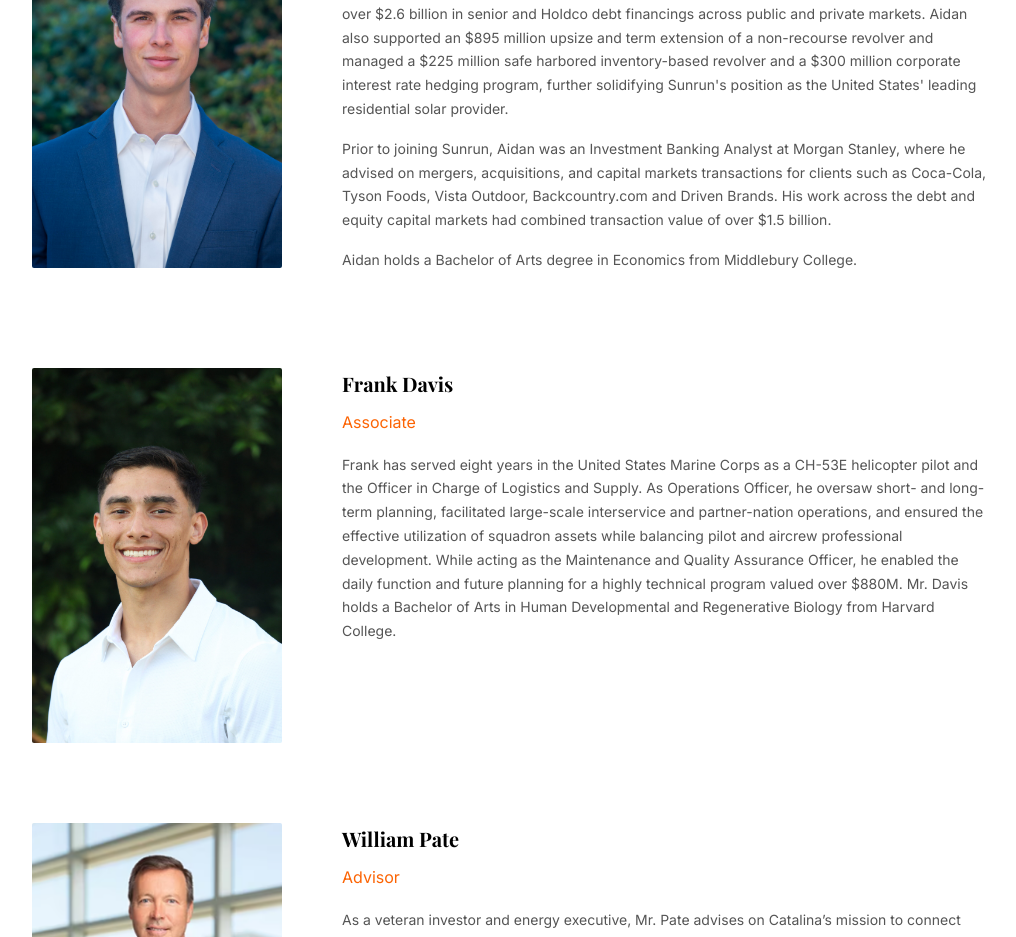
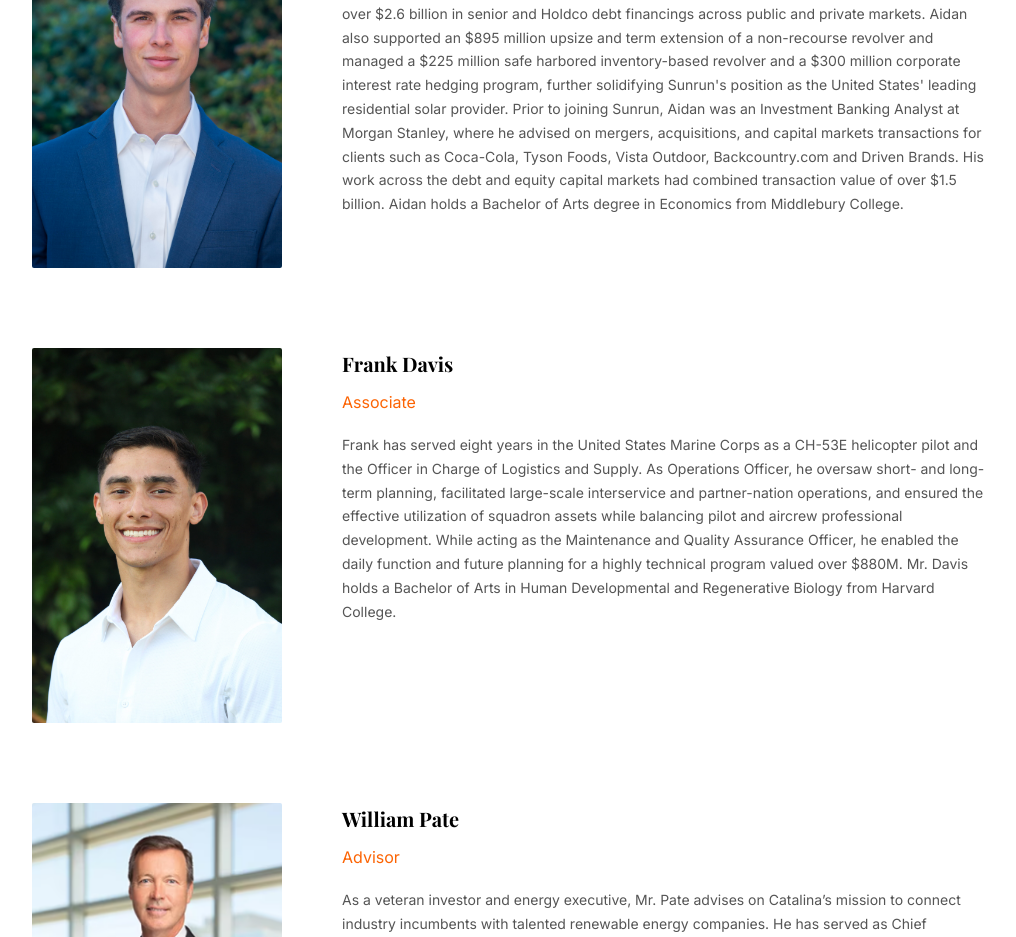
Before and after one commit to TangJessica/Renewable, a React (Vite) app: page /team in a window 1280 px wide. Shown: the part 1060-1997 px from the top of the page, without its empty margins (128-1144 px from the left). Built offline with nearby package versions, Linux system fonts and the light colour scheme; the HTML template or start-up script is replaced by a standard one.

Commit message:
Added carson power

```diff
--- a/src/App.jsx
+++ b/src/App.jsx
@@ -282,11 +282,7 @@ function Team() {
             <p className="team-role">Director of Finance</p>
             <p className="team-bio">
             Aidan is a former Project Finance Associate at Sunrun, where he played a key role in executing over $2.6 billion in senior and Holdco debt financings across public and private markets. Aidan also supported an $895 million upsize and term extension of a non-recourse revolver and managed a $225 million safe harbored inventory-based revolver and a $300 million corporate interest rate hedging program, further solidifying Sunrun's position as the United States' leading residential solar provider.
-            </p>
-            <p className="team-bio">
             Prior to joining Sunrun, Aidan was an Investment Banking Analyst at Morgan Stanley, where he advised on mergers, acquisitions, and capital markets transactions for clients such as Coca-Cola, Tyson Foods, Vista Outdoor, Backcountry.com and Driven Brands. His work across the debt and equity capital markets had combined transaction value of over $1.5 billion.
-            </p>
-            <p className="team-bio">
             Aidan holds a Bachelor of Arts degree in Economics from Middlebury College.
             </p>
           </div>
@@ -412,6 +408,12 @@ const consulting = [
     description: "Northeast focused community solar developer",
     link: "https://www.acpowerllc.com/",
   },
+  {
+    logo: "/assets/transactions/carson_power.png",
+    title: "Carson Power",
+    description: "Eight figure interconnection deposit facility for upstate New York solar and battery storage portfolio",
+    link: "https://carson-power.com/",
+  }
 ];
 
 function Transactions() {
```
Also changed, not shown: public/assets/transactions/carson_power.png (added).
